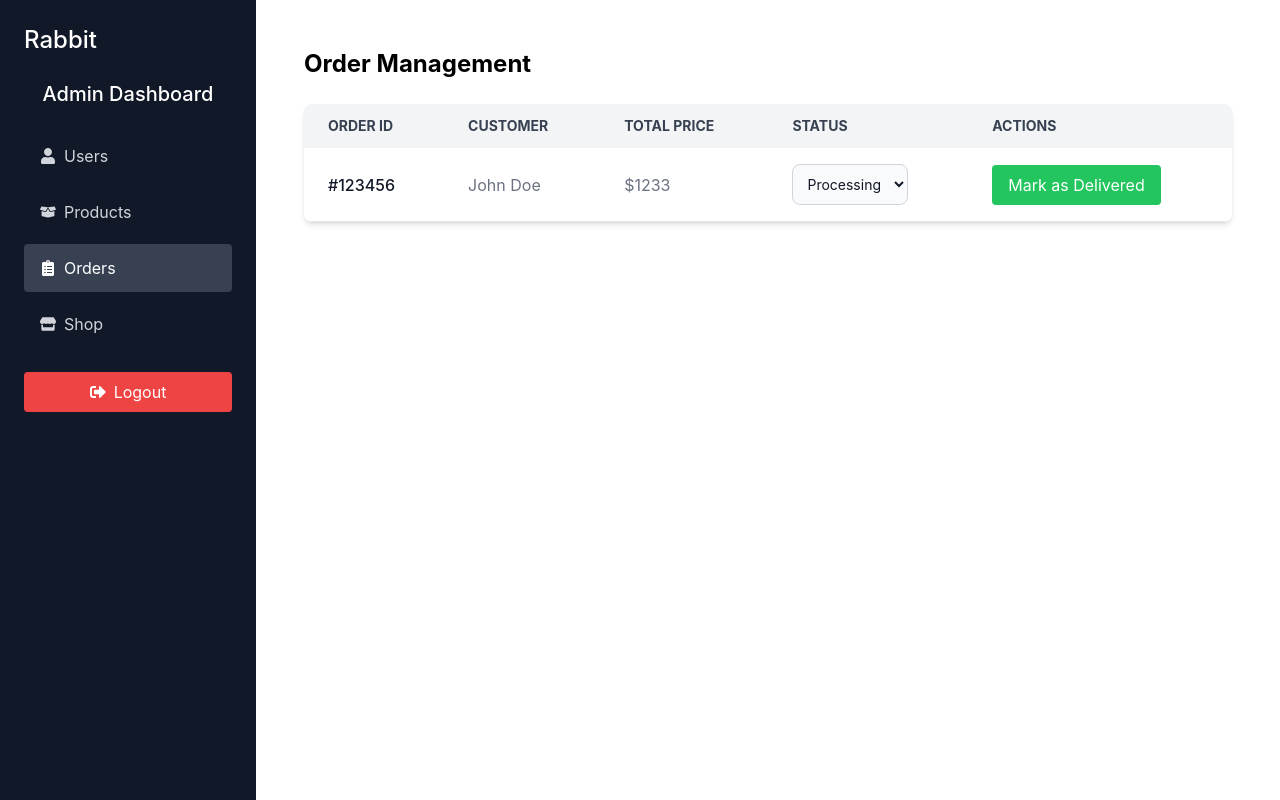
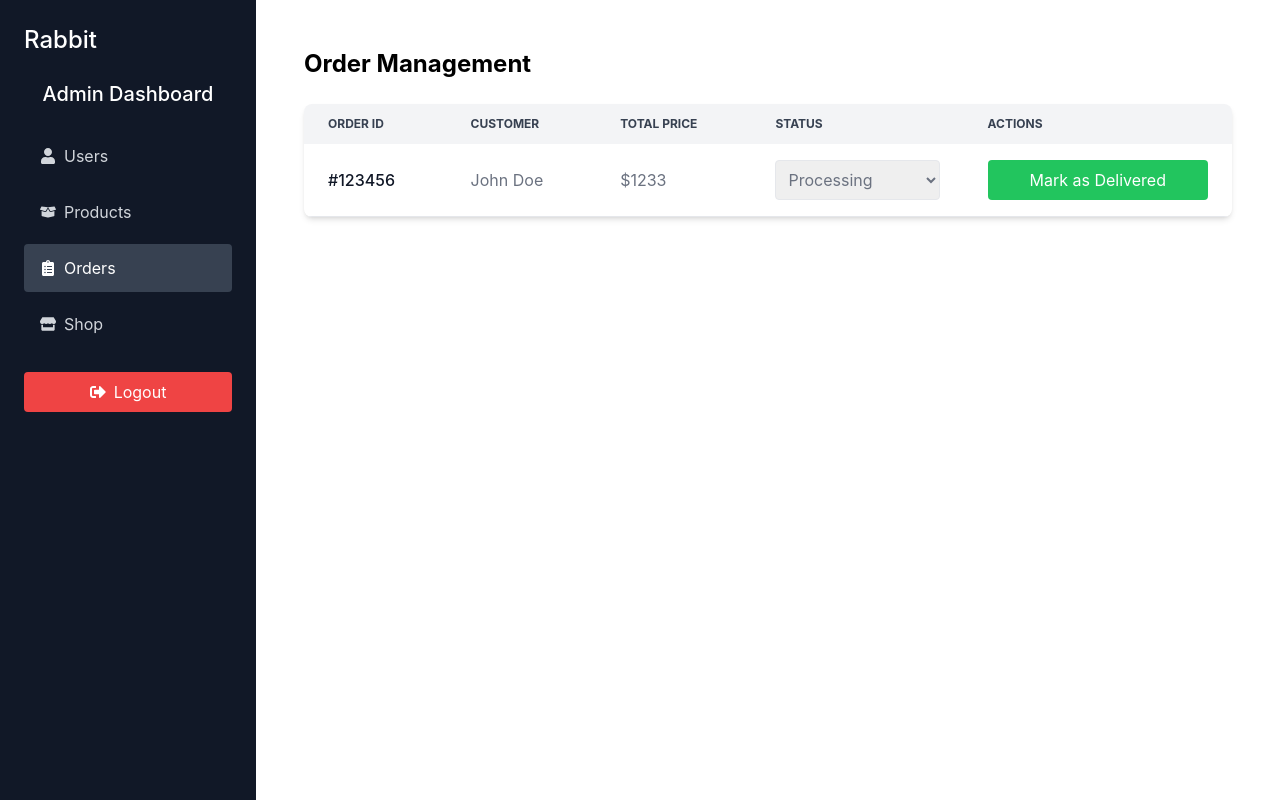
Before and after one commit to MuditRohilla1/Rabbit-ecommerce-, a React (Vite) app in the folder frontend/: page /admin/orders in a window 1280 px wide. Built offline with nearby package versions, Linux system fonts and the light colour scheme.

Commit message:
frontend Done

```diff
--- a/frontend/src/components/admin/OrderManagement.jsx
+++ b/frontend/src/components/admin/OrderManagement.jsx
@@ -24,34 +24,33 @@ const OrderManagement = () => {
   return (
     <div className="max-w-7xl mx-auto p-6">
       <h2 className="text-2xl font-bold mb-6">Order Management</h2>
-      <div className="overflow-x-auto shadow-md sm:rounded-lg">
-        <table className="min-w-full text-gray-500">
-          <thead className="bg-gray-100 text-sm uppercase text-gray-700">
+      <div className="overflow-x-auto shadow-md sm:rounded-lg mt-4">
+        <table className="min-w-full text-left text-gray-500 text-sm md:text-base">
+          <thead className="bg-gray-100 text-xs uppercase text-gray-700">
             <tr>
-              <th className="py-3 px-6 text-left">Order Id</th>
-              <th className="py-3 px-6 text-left">Customer</th>
-              <th className="py-3 px-6 text-left">Total Price</th>
-              <th className="py-3 px-6 text-left">Status</th>
-              <th className="py-3 px-6 text-left">Actions</th>
+              <th className="py-3 px-4 md:px-6">Order Id</th>
+              <th className="py-3 px-4 md:px-6">Customer</th>
+              <th className="py-3 px-4 md:px-6">Total Price</th>
+              <th className="py-3 px-4 md:px-6">Status</th>
+              <th className="py-3 px-4 md:px-6">Actions</th>
             </tr>
           </thead>
           <tbody>
             {orders.length > 0 ? (
               orders.map((order) => (
-                <tr
-                  key={order._id}
-                  className="border-b hover:bg-gray-50 cursor-pointer"
-                >
-                  <td className="py-4 px-6 font-medium text-gray-900 whitespace-nowrap">
+                <tr key={order._id} className="border-b hover:bg-gray-50">
+                  <td className="p-4 md:px-6 font-medium text-gray-900 whitespace-nowrap">
                     #{order._id}
                   </td>
-                  <td className="py-4 px-6">{order.user.name}</td>
-                  <td className="py-4 px-6">${order.totalPrice}</td>
-                  <td className="py-4 px-6">
+                  <td className="p-4 md:px-6">{order.user.name}</td>
+                  <td className="p-4 md:px-6">${order.totalPrice}</td>
+                  <td className="p-4 md:px-6">
                     <select
                       value={order.status}
-                      onChange={(e) => handleStatusChange(order._id, e.target.value)}
-                      className="bg-gray-50 border border-gray-300 text-gray-900 text-sm rounded-lg focus:ring-blue-500 focus:border-blue-500 block p-2.5"
+                      onChange={(e) =>
+                        handleStatusChange(order._id, e.target.value)
+                      }
+                      className="p-2 border rounded w-full"
                     >
                       <option value="Processing">Processing</option>
                       <option value="Shipped">Shipped</option>
@@ -59,10 +58,10 @@ const OrderManagement = () => {
                       <option value="Cancel">Cancel</option>
                     </select>
                   </td>
-                  <td className="py-4 px-6">
+                  <td className="p-4 md:px-6">
                     <button
                       onClick={() => handleStatusChange(order._id, "Delivered")}
-                      className="bg-green-500 text-white px-4 py-2 rounded hover:bg-green-600"
+                      className="bg-green-500 text-white px-4 py-2 rounded hover:bg-green-600 w-full"
                     >
                       Mark as Delivered
                     </button>
@@ -71,7 +70,10 @@ const OrderManagement = () => {
               ))
             ) : (
               <tr>
-                <td colSpan={5} className="py-4 px-6 text-center text-gray-500">
+                <td
+                  colSpan={5}
+                  className="p-4 md:px-6 text-center text-gray-500"
+                >
                   No Order found.
                 </td>
               </tr>
```
